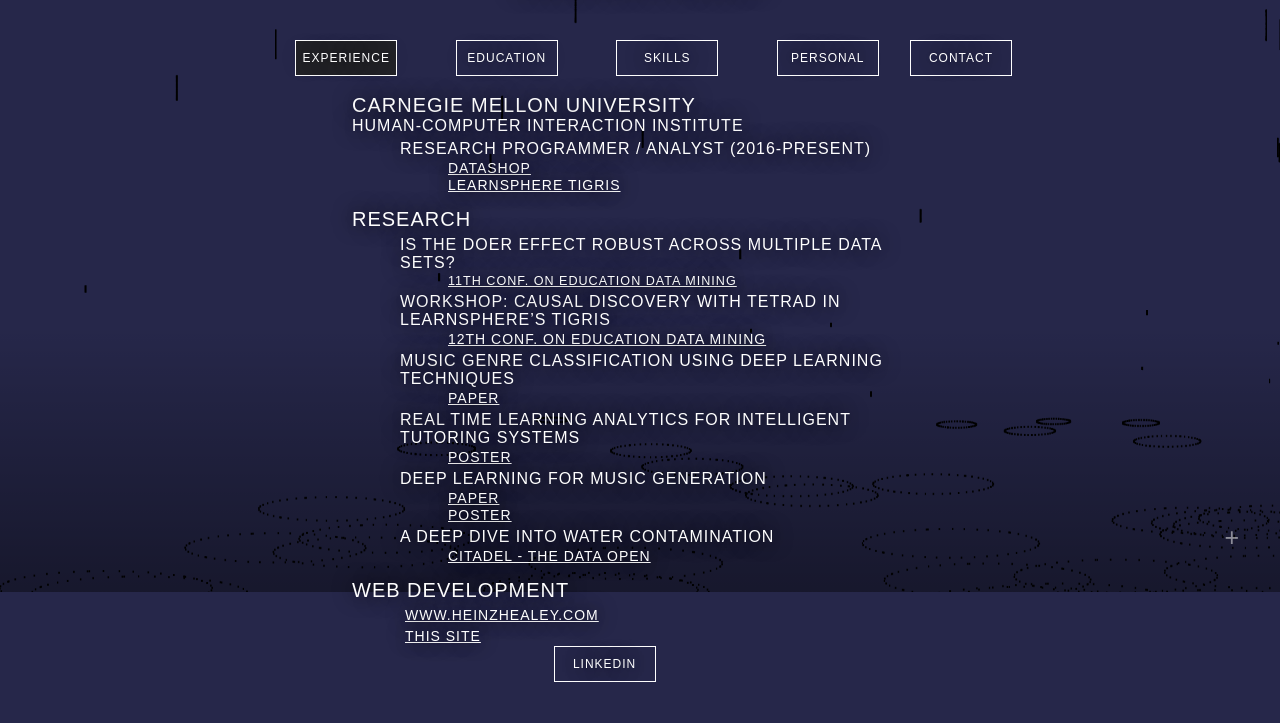
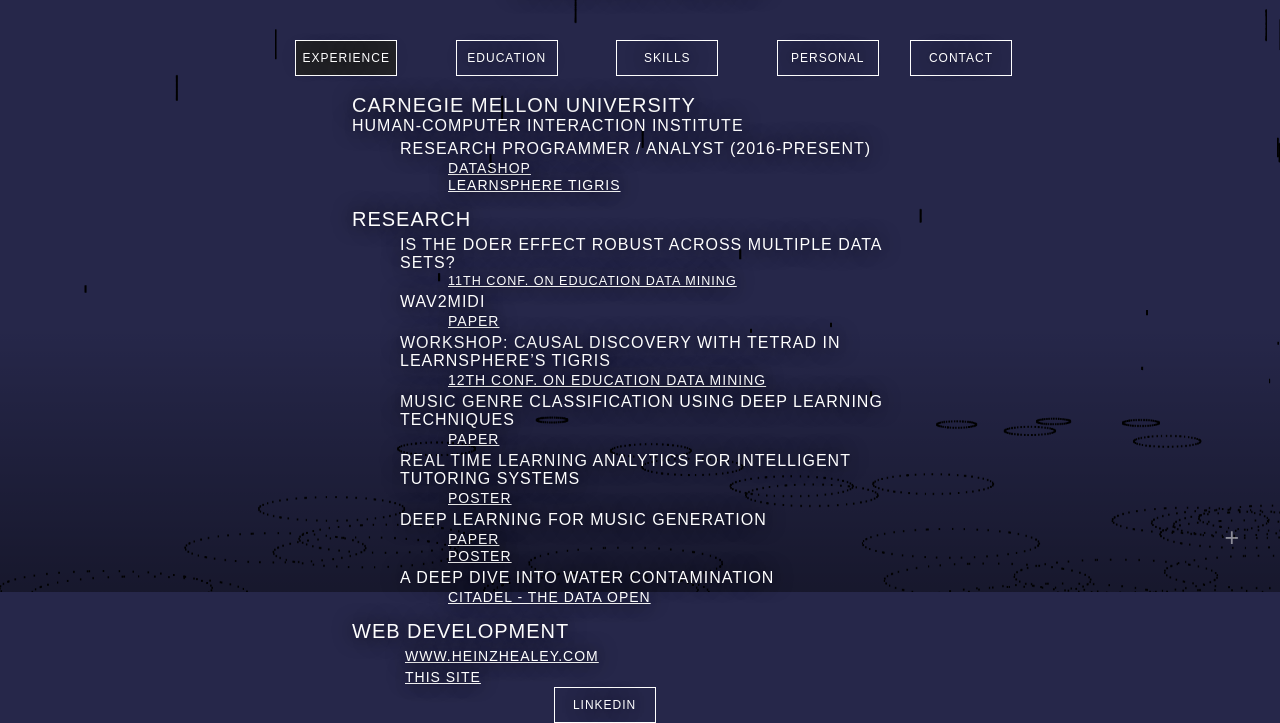
Before and after one commit to pschaldenbrand/pschaldenbrand.github.io, a plain HTML site: page index.html in a window 1280 px wide. Both pictures are taken after a click on the element "EXPERIENCE". Shown: the part 208-931 px from the top of the page. Before the commit the page ends 890 px from the top, so only its background shows below. Drawn offline with Linux system fonts and the light colour scheme; animation ran at ten frames a second.

Commit message:
wav2midi paper added

```diff
--- a/index.html
+++ b/index.html
@@ -80,6 +80,10 @@
 					<!--<span style="text-decoration:underline;cursor: pointer">
 						<p onclick='displayPdf("http://educationaldatamining.org/files/conferences/EDM2018/papers/EDM2018_paper_129.pdf")'>11th Conf. on Education Data Mining</p>
 					</span>-->
+                <div class="dropdownSubtitle">wav2midi</div>
+                    <span style="text-decoration:underline;cursor: pointer">
+                        <p onclick='displayPdf("resources/wav2midi.pdf")'>Paper</p>
+                    </span>
                 <div class="dropdownSubtitle">Workshop: Causal Discovery with Tetrad in LearnSphere’s Tigris</div>
                     <span style="text-decoration:underline;cursor: pointer">
                         <p onclick='displayPdf("resources/EDM_2019_paper_4.pdf")'>12th Conf. on Education Data Mining</p>
```
Also changed, not shown: 1 other file.
